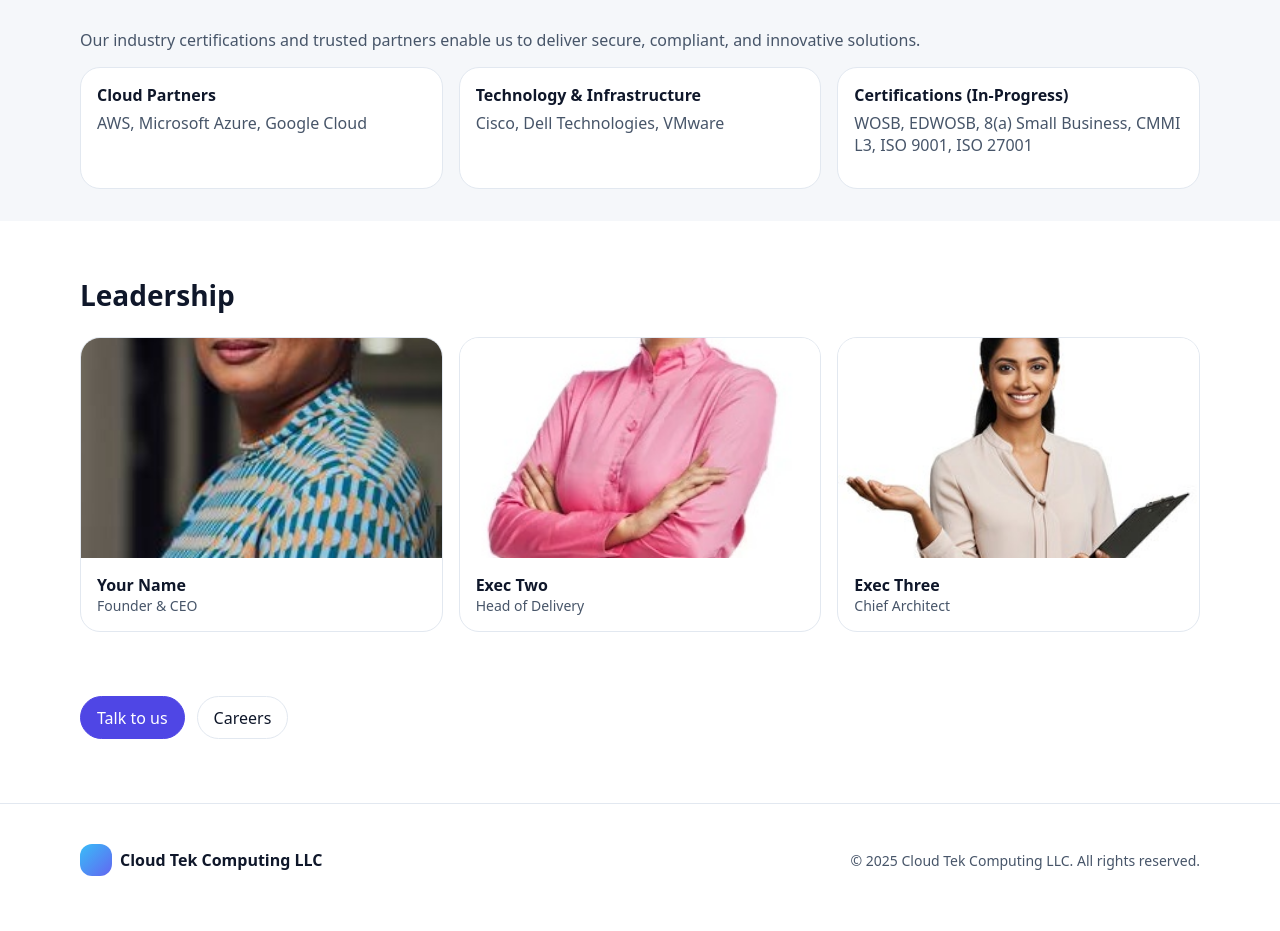
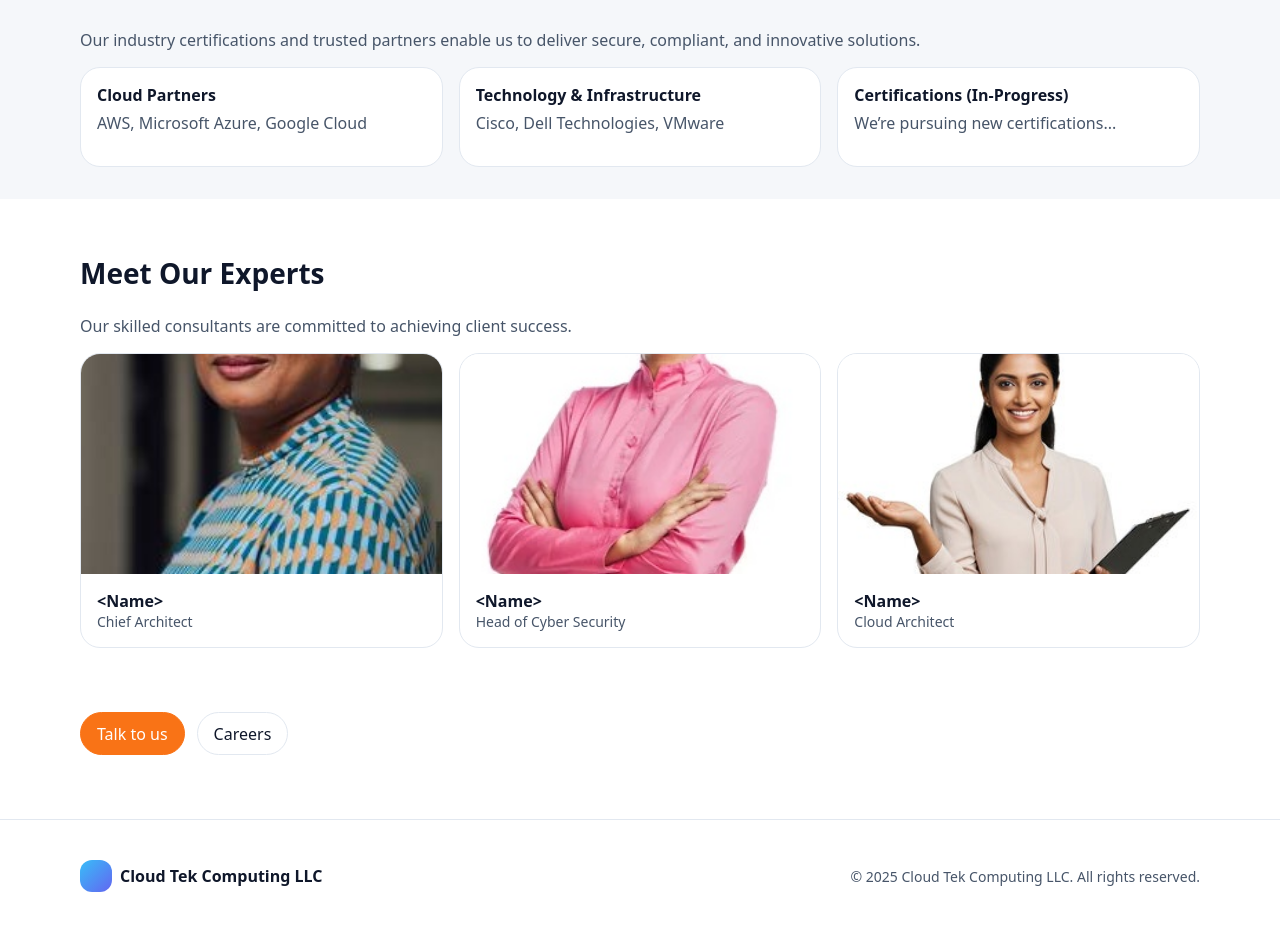
Before and after one commit to loverjulius/cloudtek_full_site, a Next.js app: page /about in a window 1280 px wide. Shown: the part 1209-2140 px from the top of the page. Built offline with nearby package versions, Linux system fonts and the light colour scheme.

Commit message:
Remove WOSB Cert from About Page

```diff
--- a/app/about/page.tsx
+++ b/app/about/page.tsx
@@ -4,11 +4,11 @@ import Link from "next/link";
 export default function AboutPage() {
   return (
     <main>
-      {/* About Us */}
+      {/* Our Journey Forward */}
       <section className="section band">
         <div className="container">
           <div className="content-narrow">
-            <h1 style={{fontSize:'clamp(28px,4vw,44px)', fontWeight:700}}>About Us</h1>
+            <h1 style={{fontSize:'clamp(28px,4vw,44px)', fontWeight:700}}>Our Journey Forward</h1>
             <p className="text-muted" style={{fontSize:18, lineHeight:1.6}}>
               <strong>Cloud Tek Computing LLC</strong> is a Virginia-based, Woman-Owned Small Business (WOSB) dedicated
               to helping U.S. federal agencies and mission-driven organizations modernize their IT
@@ -39,11 +39,11 @@ export default function AboutPage() {
         </div>
       </section>
 
-      {/* Our Values */}
+      {/* Our Commitment */}
       <section className="section">
         <div className="container">
           <div className="content-narrow">
-            <h2 style={{fontSize:28, fontWeight:700}}>Our Values</h2>
+            <h2 style={{fontSize:28, fontWeight:700}}>Our Commitment</h2>
           </div>
           <div className="grid grid-3" style={{marginTop:'1rem'}}>
             {[
@@ -86,7 +86,7 @@ export default function AboutPage() {
         },
         {
           t: 'Certifications (In-Progress)',
-          d: 'WOSB, EDWOSB, 8(a) Small Business, CMMI L3, ISO 9001, ISO 27001'
+          d: 'We’re pursuing new certifications... '
         }
       ].map((v) => (
         <div key={v.t} className="card">
@@ -99,7 +99,6 @@ export default function AboutPage() {
     </div>
   </div>
 </section>
-
 
       {/*
       <section className="section">
@@ -124,15 +123,18 @@ export default function AboutPage() {
       </section>
       */}
 
-      {/* Leadership */}
+      {/* Meet Our Experts */}
       <section className="section band">
         <div className="container">
-          <h2 style={{fontSize:28, fontWeight:700}}>Leadership</h2>
+          <h2 style={{fontSize:28, fontWeight:700}}>Meet Our Experts</h2>
+          <p className="text-muted" style={{ fontSize: 16, marginTop: '0.5rem' }}>
+        Our skilled consultants are committed to achieving client success.
+      </p>
           <div className="grid grid-3" style={{marginTop:'1rem'}}>
             {[
-              {name:'Your Name', role:'Founder & CEO', img:'/images/leader-1.jpg'},
-              {name:'Exec Two', role:'Head of Delivery', img:'/images/leader-2.jpg'},
-              {name:'Exec Three', role:'Chief Architect', img:'/images/leader-3.jpg'},
+              {name:'<Name>', role:'Chief Architect', img:'/images/leader-1.jpg'},
+              {name:'<Name>', role:'Head of Cyber Security', img:'/images/leader-2.jpg'},
+              {name:'<Name>', role:'Cloud Architect', img:'/images/leader-3.jpg'},
             ].map(p => (
               <article key={p.name} className="card" style={{overflow:'hidden'}}>
                 <div style={{position:'relative', height:220}}>
--- a/app/careers/CareersPage.module.css
+++ b/app/careers/CareersPage.module.css
@@ -1,14 +1,15 @@
 /* ---------- app/careers/CareersPage.module.css ----------
 Create this file next to page.tsx and paste everything below. */
 
-
 .root {
+  /* Local theme tokens (scoped to .root subtree) */
   --ink: #0f172a;
   --muted: #475569;
   --brand: #4f46e5;
   --brand-dk: #4338ca;
   --line: #e2e8f0;
   --bg0: #f8fafc;
+
   min-height: 100vh;
   background: linear-gradient(var(--bg0), #ffffff);
   color: var(--ink);
@@ -16,35 +17,113 @@ color: var(--ink);
 
 .container { max-width: 1100px; margin: 0 auto; padding: 0 20px; }
 .center { text-align: center; }
-.eyebrow { text-transform: uppercase; letter-spacing: .08em; font-weight: 600; color: var(--brand); margin: 0; }
-.headline { margin: 20px 0 50x; font-size: clamp(28px,4vw,44px); line-height: 1.15; font-weight: 800; }
+
+.eyebrow {
+  text-transform: uppercase;
+  letter-spacing: .08em;
+  font-weight: 600;
+  color: var(--brand);
+  margin: 0;
+}
+
+.headline {
+  margin: 20px 0 50px;            /* fixed: 50x -> 50px */
+  font-size: clamp(28px, 4vw, 44px);
+  line-height: 1.15;
+  font-weight: 800;
+  letter-spacing: -0.01em;
+}
+
+.hero { padding: 56px 0 64px; }
+
 .heroTextBlock {
   max-width: 750px;
-  margin: 0 auto;          /* centers it */
+  margin: 0 auto;
   display: grid;
-  gap: 2rem;               /* vertical space between paragraphs */
-  margin-top: 2rem;        /* space above the block (below the headline) */
+  gap: clamp(1.25rem, 2.5vw, 2.25rem);   /* a bit more breathing room */
+  margin-top: clamp(1.25rem, 2.5vw, 2.25rem);
 }
-.hero { padding: 56px 0 64px; }
-.lede { max-width: 860px; margin: 10px auto 0; font-size: 18px; line-height: 1.6; color: #334155; }
-.ctaRow { display: flex; justify-content: center; gap: 14px; margin-top: 28px; }
-.btn { display: inline-block; padding: 12px 20px; border-radius: 14px; font-weight: 600; text-decoration: none; transition: box-shadow .2s, transform .02s; }
+
+.lede {
+  max-width: 860px;
+  margin: 10px auto 0;
+  font-size: 18px;
+  line-height: 1.6;
+  color: #334155;
+}
+
+.ctaRow {
+  display: flex;
+  justify-content: center;
+  gap: 14px;
+  margin-top: 28px;
+}
+
+.btn {
+  display: inline-block;
+  padding: 12px 20px;
+  border-radius: 14px;
+  font-weight: 600;
+  text-decoration: none;
+  transition: box-shadow .2s, transform .02s;
+  border: 1px solid transparent;
+}
+
 .btn:active { transform: translateY(1px); }
-.btnPrimary { background: var(--brand); color: #fff; box-shadow: 0 10px 18px rgba(79,70,229,.18); border: 1px solid rgba(79,70,229,.8); }
-.btnPrimary:hover { box-shadow: 0 14px 22px rgba(79,70,229,.24); background: var(--brand-dk); }
-.btnGhost { background: #fff; color: #1f2937; border: 1px solid #cbd5e1; box-shadow: 0 2px 6px rgba(15,23,42,.06); }
+
+.btnPrimary {
+  background: var(--brand);
+  color: #fff;
+  box-shadow: 0 10px 18px rgba(79,70,229,.18);
+  border: 1px solid rgba(79,70,229,.8);
+}
+.btnPrimary:hover {
+  box-shadow: 0 14px 22px rgba(79,70,229,.24);
+  background: var(--brand-dk);
+}
+
+.btnGhost {
+  background: #fff;
+  color: #1f2937;
+  border: 1px solid #cbd5e1;
+  box-shadow: 0 2px 6px rgba(15,23,42,.06);
+}
 .btnGhost:hover { background: var(--bg0); }
 
+/* Accessible focus */
+.btn:focus-visible,
+.btnPrimary:focus-visible,
+.btnGhost:focus-visible {
+  outline: 2px solid var(--brand);
+  outline-offset: 2px;
+}
 
+/* Sections & cards */
 .section { padding: 0 0 72px; }
 .sectionTitle { font-size: clamp(22px,3vw,32px); font-weight: 800; margin: 0 0 18px; }
-.cardGrid { list-style: none; display: grid; grid-template-columns: repeat(auto-fit, minmax(260px, 1fr)); gap: 18px; padding: 0; margin: 18px 0 0; }
-.card { border: 1px solid var(--line); border-radius: 18px; background: #fff; padding: 20px; box-shadow: 0 6px 18px rgba(2,6,23,.05); }
+
+.cardGrid {
+  list-style: none;
+  display: grid;
+  grid-template-columns: repeat(auto-fit, minmax(260px, 1fr));
+  gap: 18px;
+  padding: 0;
+  margin: 18px 0 0;
+}
+
+.card {
+  border: 1px solid var(--line);
+  border-radius: 18px;
+  background: #fff;
+  padding: 20px;
+  box-shadow: 0 6px 18px rgba(2,6,23,.05);
+}
+
 .cardTitle { margin: 0 0 8px; font-size: 16px; font-weight: 700; }
 .cardBody { margin: 0; color: var(--muted); line-height: 1.6; }
 .muted { color: #64748b; }
 
-
+/* Responsive tweaks */
 @media (min-width: 768px) {
   .hero { padding: 64px 0 72px; }
   .section { padding-bottom: 84px; }
--- a/app/globals.css
+++ b/app/globals.css
@@ -69,3 +69,12 @@ h1,h2,h3{color:#0f172a}
   .mobile-menu-btn{display:none !important;}
   .mobile-menu{display:none !important;}
 }
+
+/* Buttons already exist; ensure primary matches the orange accent */
+.btn-primary{ background: var(--accent,#f97316); color:#fff; border-color:var(--accent,#f97316); }
+.btn-primary:hover{ background: var(--accent-dark,#ea580c); }
+
+
+/* Optional: nav sticky look like the screenshot */
+.nav{ position:sticky; top:0; backdrop-filter:saturate(1.8) blur(6px); background:rgba(255,255,255,.8); border-bottom:1px solid #f1f5f9; z-index:50; }
+.nav-inner{ height:64px; display:flex; align-items:center; justify-content:space-between; }
```
Also changed, not shown: public/images/hero-person.jpg (added), public/images/hero-person1.jpg (added). Lines whose indentation alone changed are shown as unchanged.
